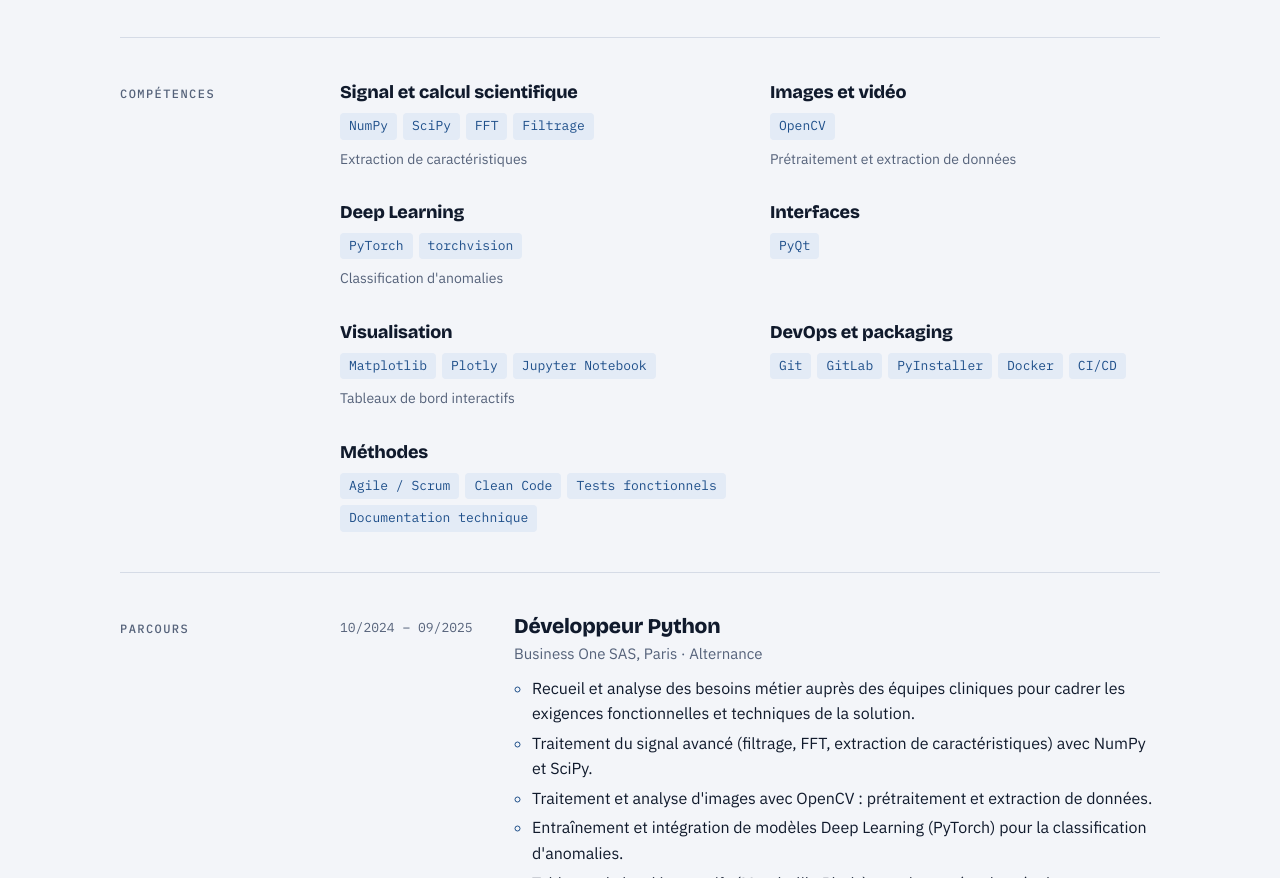
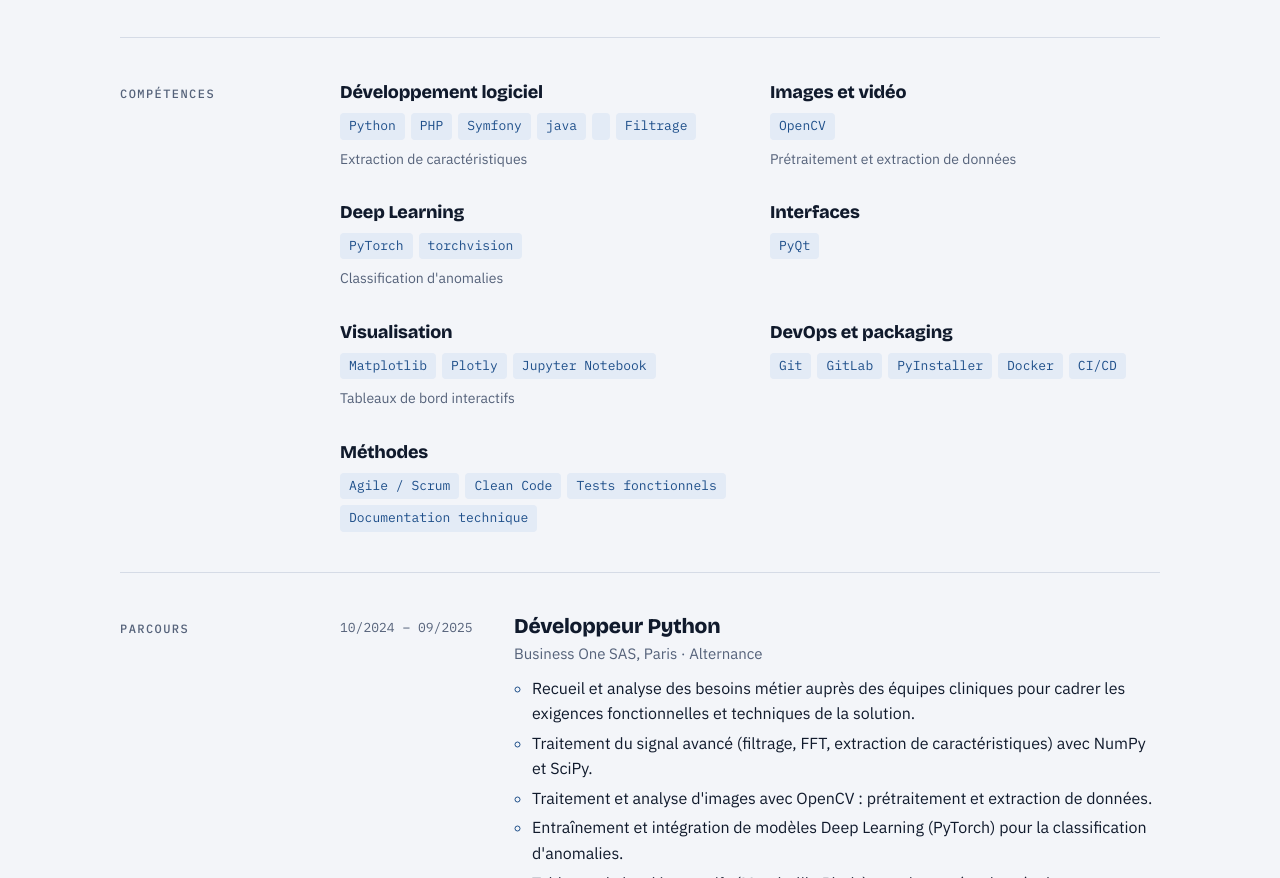
Before and after one commit to baudoinx/baudoinx.github.io, a plain HTML site: page cv.html in a window 1280 px wide. Shown: the part 1139-2017 px from the top of the page. Drawn offline with nearby package versions, Linux system fonts and the light colour scheme.

Commit message:
mise a jour

```diff
--- a/cv.html
+++ b/cv.html
@@ -209,8 +209,8 @@ body { margin: 0; }
     <h2>Compétences</h2>
     <dl class="body skills">
       <div>
-        <dt>Signal et calcul scientifique</dt>
-        <dd><span class="chip">NumPy</span><span class="chip">SciPy</span><span class="chip">FFT</span><span class="chip">Filtrage</span><span class="note">Extraction de caractéristiques</span></dd>
+        <dt>Développement logiciel</dt>
+        <dd><span class="chip">Python</span><span class="chip">PHP</span><span class="chip">Symfony</span><span class="chip">java</span><span class="chip"></span><span class="chip">Filtrage</span><span class="note">Extraction de caractéristiques</span></dd>
       </div>
       <div>
         <dt>Images et vidéo</dt>
```
